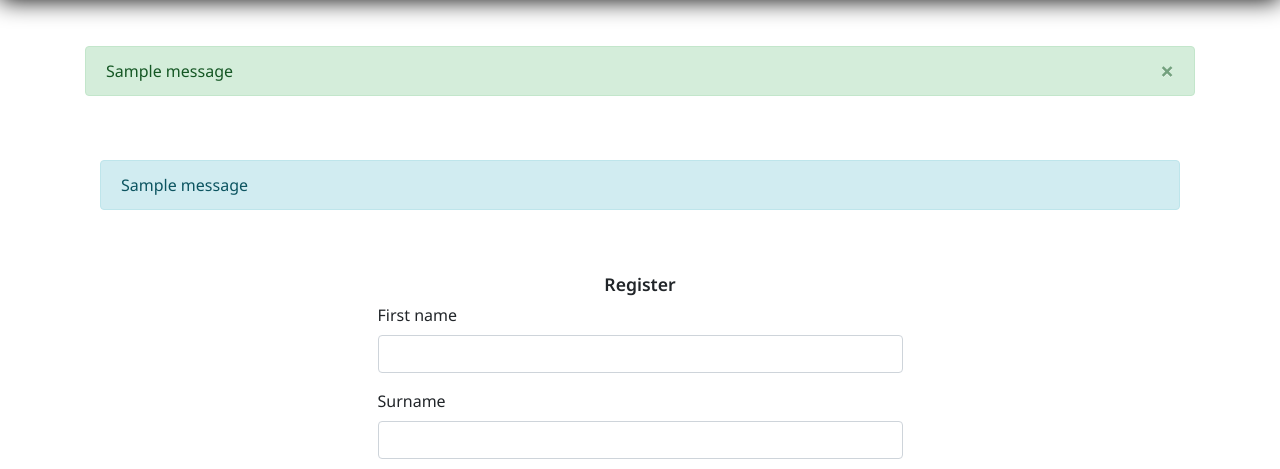
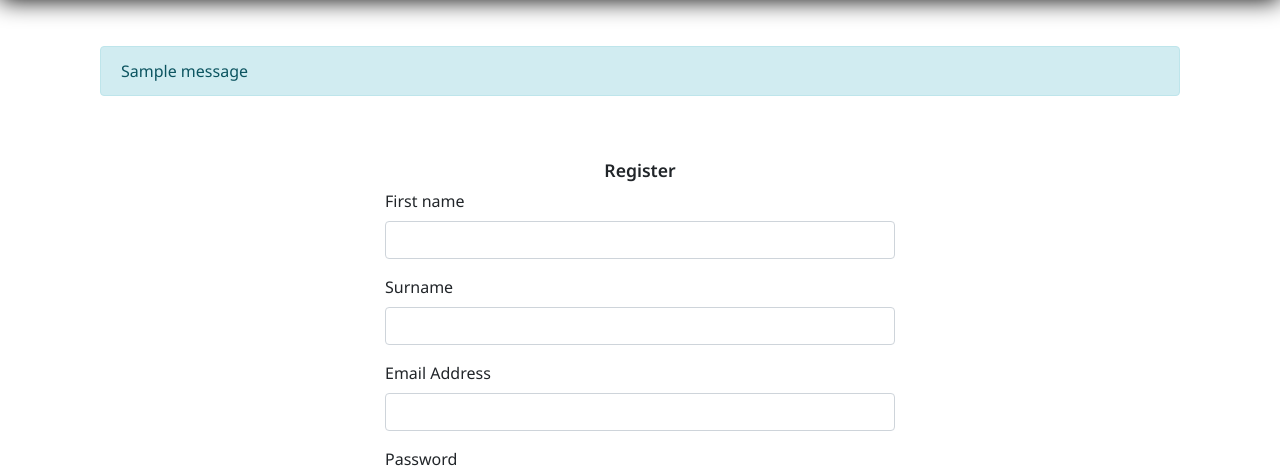
Before and after one commit to asdkljfasd/IAB-207-final-web, a Flask app: page /register in a window 1280 px wide. Shown: the part 72-541 px from the top of the page. Run offline with Flask 3, Linux system fonts and the light colour scheme; tables that the repository leaves empty hold one stand-in row (values such as "Sample post"); one stand-in notice (Sample message) is shown; some libraries are stand-ins or nearby versions.

Commit message:
fixed double flashing

```diff
--- a/RhythmRally/templates/base.html
+++ b/RhythmRally/templates/base.html
@@ -61,23 +61,19 @@
 
 <!-- Flash Messages Section -->
 <div class="container mt-5">
-        {% with messages = get_flashed_messages(with_categories=true) %}
+  {% with messages = get_flashed_messages() %}
   {% if messages %}
+  <div class="container-fluid mt-5">
     <div class="row mt-3 mb-3">
         <div class="col-md-12">
-                {% for category, message in messages %}
-                <div class="alert alert-{{ category }} alert-dismissible fade show" role="alert">
-                    {{ message }}
-                    <button type="button" class="close" data-dismiss="alert" aria-label="Close">
-                        <span aria-hidden="true">&times;</span>
-                    </button>
+            {% for message in messages %}
+            <div class="alert alert-info">{{message}}</div>
+            {% endfor %}
         </div>
-                {% endfor %}
     </div>
 </div>
 {% endif %}
 {% endwith %}
-    </div>
 
     <!-- Main Content -->
     <main class="container mt-5">
--- a/RhythmRally/templates/user.html
+++ b/RhythmRally/templates/user.html
@@ -4,19 +4,6 @@
 
 {% block content %}
 
-{% with messages = get_flashed_messages() %}
-{% if messages %}
-<div class="container-fluid mt-5">
-    <div class="row mt-3 mb-3">
-        <div class="col-md-12">
-            {% for message in messages %}
-            <div class="alert alert-info">{{message}}</div>
-            {% endfor %}
-        </div>
-    </div>
-</div>
-{% endif %}
-{% endwith %}
 
 <div class="container mt-5">
     <div class="row justify-content-center align-items-center form-container">
```
Lines whose indentation alone changed are shown as unchanged.
